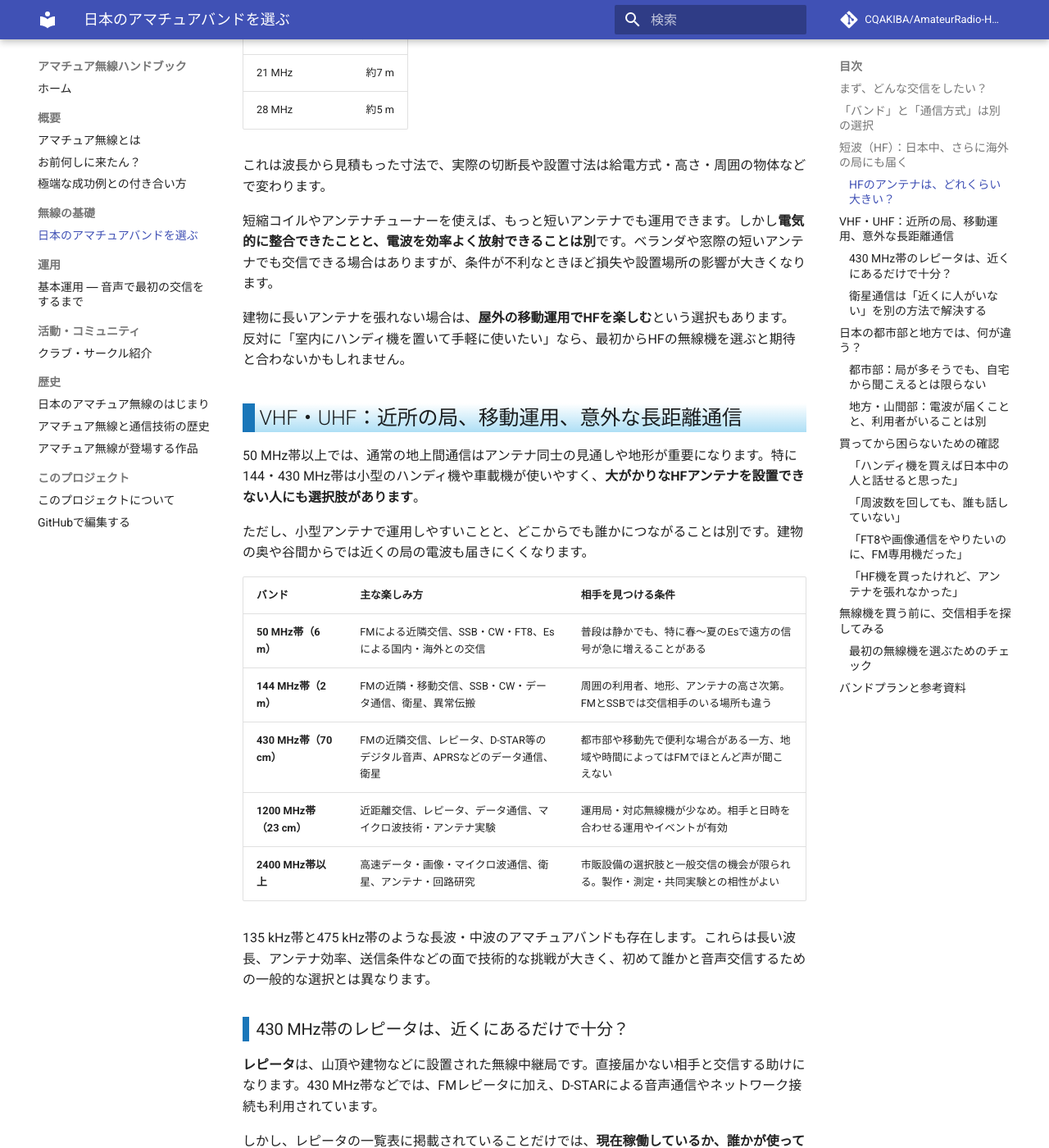
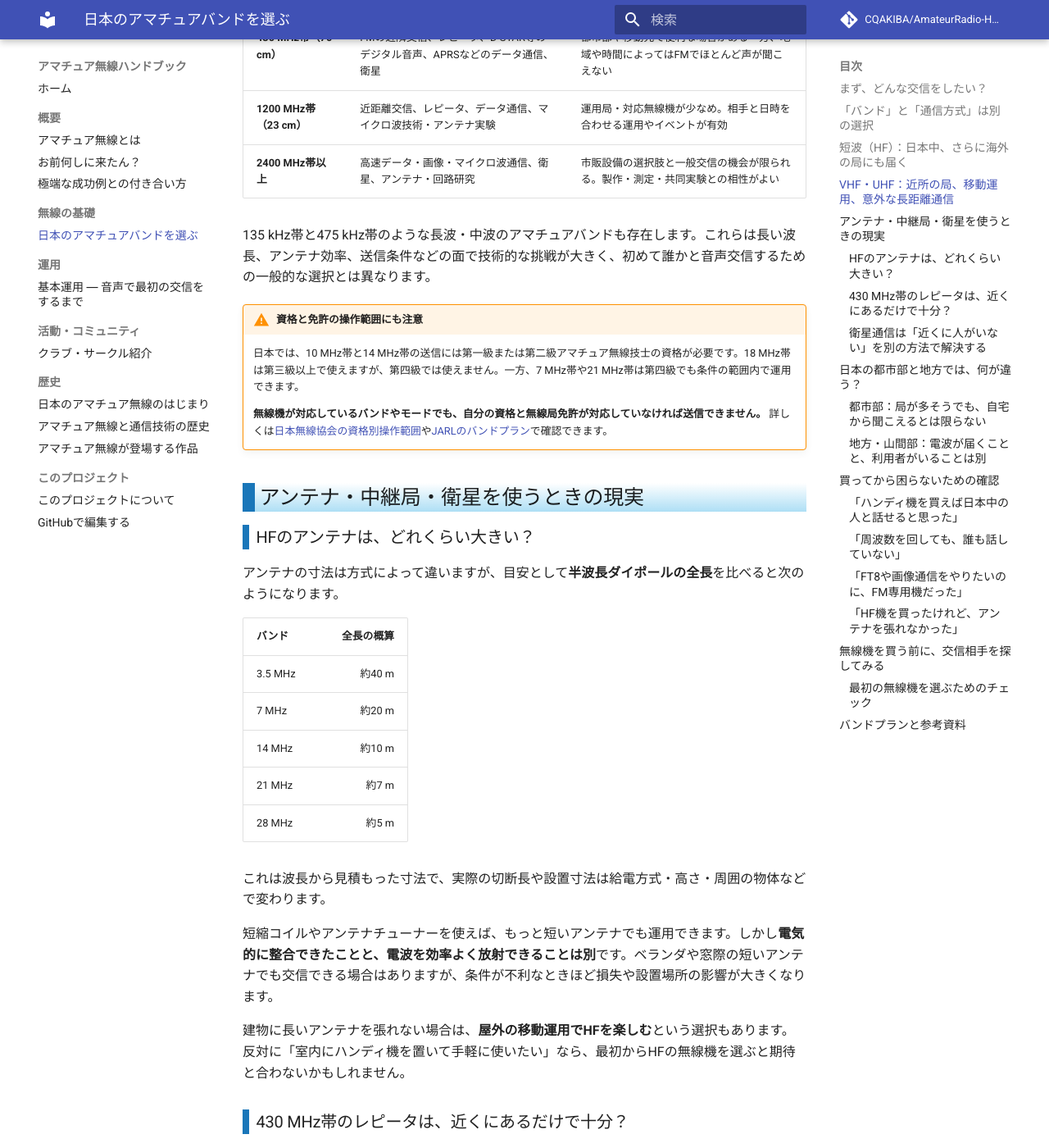
Before and after one commit to CQAKIBA/AmateurRadio-Handbook, an MkDocs documentation site: the page built from docs/02_無線の基礎/japan-band-guide.md, in a window 1280 px wide and 1400 px high, scrolled down 3220 px. Shown: the whole window at 82% size. Built offline with MkDocs 1.6.1 and Material for MkDocs 9.7.7, drawn with Linux system fonts in a browser that asks for light colours; comment, search, counter and statistics services are not loaded; some of the changed text lies outside the part shown.

Commit message:
docs: separate band overview from equipment challenges and add license admonition

```diff
--- a/docs/02_無線の基礎/japan-band-guide.md
+++ b/docs/02_無線の基礎/japan-band-guide.md
@@ -48,9 +48,34 @@ HF帯では電離層によって電波が地上へ戻ってくるため、見通
 | **24 MHz帯** | 遠距離のSSB・CW・データ通信 | 電離層が開くのを待つ楽しみがある。国内の会話相手をいつでも探す用途には向かない |
 | **28 MHz帯** | SSB・CW・FT8・FMなど。太陽活動やEsによる遠距離交信 | 短波の中ではアンテナを比較的小さくできるが、常に遠くへ届くわけではない |
 
-**資格にも注意が必要です。** たとえば日本では、10 MHz帯と14 MHz帯の送信には第一級または第二級アマチュア無線技士の資格が必要です。18 MHz帯は第三級以上で使えますが第四級では使えません。一方、7 MHz帯や21 MHz帯は第四級でも条件の範囲内で運用できます。無線機が受信・送信可能なバンドでも、資格と局免許が対応していなければ送信できません。詳しくは[日本無線協会の資格別操作範囲](https://www.nichimu.or.jp/denpa/shikaku/ama/index.html)を参照してください。
+
 
 **日本各地からアジア諸国まで、声による交信を試したいなら7 MHz帯は有力な候補です。** 電離層の状態が変われば、昼間は国内、夕方や夜間には海外の局が聞こえることもあります。受信だけでも時間帯による違いを楽しめます。ただし、交信相手の数や届く地域は一定ではありません。
+
+
+## VHF・UHF：近所の局、移動運用、意外な長距離通信
+
+50 MHz帯以上では、通常の地上間通信はアンテナ同士の見通しや地形が重要になります。特に144・430 MHz帯は小型のハンディ機や車載機が使いやすく、**大がかりなHFアンテナを設置できない人にも選択肢があります**。
+
+ただし、小型アンテナで運用しやすいことと、どこからでも誰かにつながることは別です。建物の奥や谷間からでは近くの局の電波も届きにくくなります。
+
+| バンド | 主な楽しみ方 | 相手を見つける条件 |
+| --- | --- | --- |
+| **50 MHz帯（6 m）** | FMによる近隣交信、SSB・CW・FT8、Esによる国内・海外との交信 | 普段は静かでも、特に春～夏のEsで遠方の信号が急に増えることがある |
+| **144 MHz帯（2 m）** | FMの近隣・移動交信、SSB・CW・データ通信、衛星、異常伝搬 | 周囲の利用者、地形、アンテナの高さ次第。FMとSSBでは交信相手のいる場所も違う |
+| **430 MHz帯（70 cm）** | FMの近隣交信、レピータ、D-STAR等のデジタル音声、APRSなどのデータ通信、衛星 | 都市部や移動先で便利な場合がある一方、地域や時間によってはFMでほとんど声が聞こえない |
+| **1200 MHz帯（23 cm）** | 近距離交信、レピータ、データ通信、マイクロ波技術・アンテナ実験 | 運用局・対応無線機が少なめ。相手と日時を合わせる運用やイベントが有効 |
+| **2400 MHz帯以上** | 高速データ・画像・マイクロ波通信、衛星、アンテナ・回路研究 | 市販設備の選択肢と一般交信の機会が限られる。製作・測定・共同実験との相性がよい |
+
+135 kHz帯と475 kHz帯のような長波・中波のアマチュアバンドも存在します。これらは長い波長、アンテナ効率、送信条件などの面で技術的な挑戦が大きく、初めて誰かと音声交信するための一般的な選択とは異なります。
+
+
+!!! warning "資格と免許の操作範囲にも注意"
+    日本では、10 MHz帯と14 MHz帯の送信には第一級または第二級アマチュア無線技士の資格が必要です。18 MHz帯は第三級以上で使えますが、第四級では使えません。一方、7 MHz帯や21 MHz帯は第四級でも条件の範囲内で運用できます。
+
+    **無線機が対応しているバンドやモードでも、自分の資格と無線局免許が対応していなければ送信できません。** 詳しくは[日本無線協会の資格別操作範囲](https://www.nichimu.or.jp/denpa/shikaku/ama/index.html)や[JARLのバンドプラン](https://www.jarl.org/Japanese/A_Shiryo/A-3_Band_Plan/A-3-0.htm)で確認できます。
+
+## アンテナ・中継局・衛星を使うときの現実
 
 ### HFのアンテナは、どれくらい大きい？
 
```
Also changed, not shown: other parts of docs/02_無線の基礎/japan-band-guide.md (+0 -16 lines).
